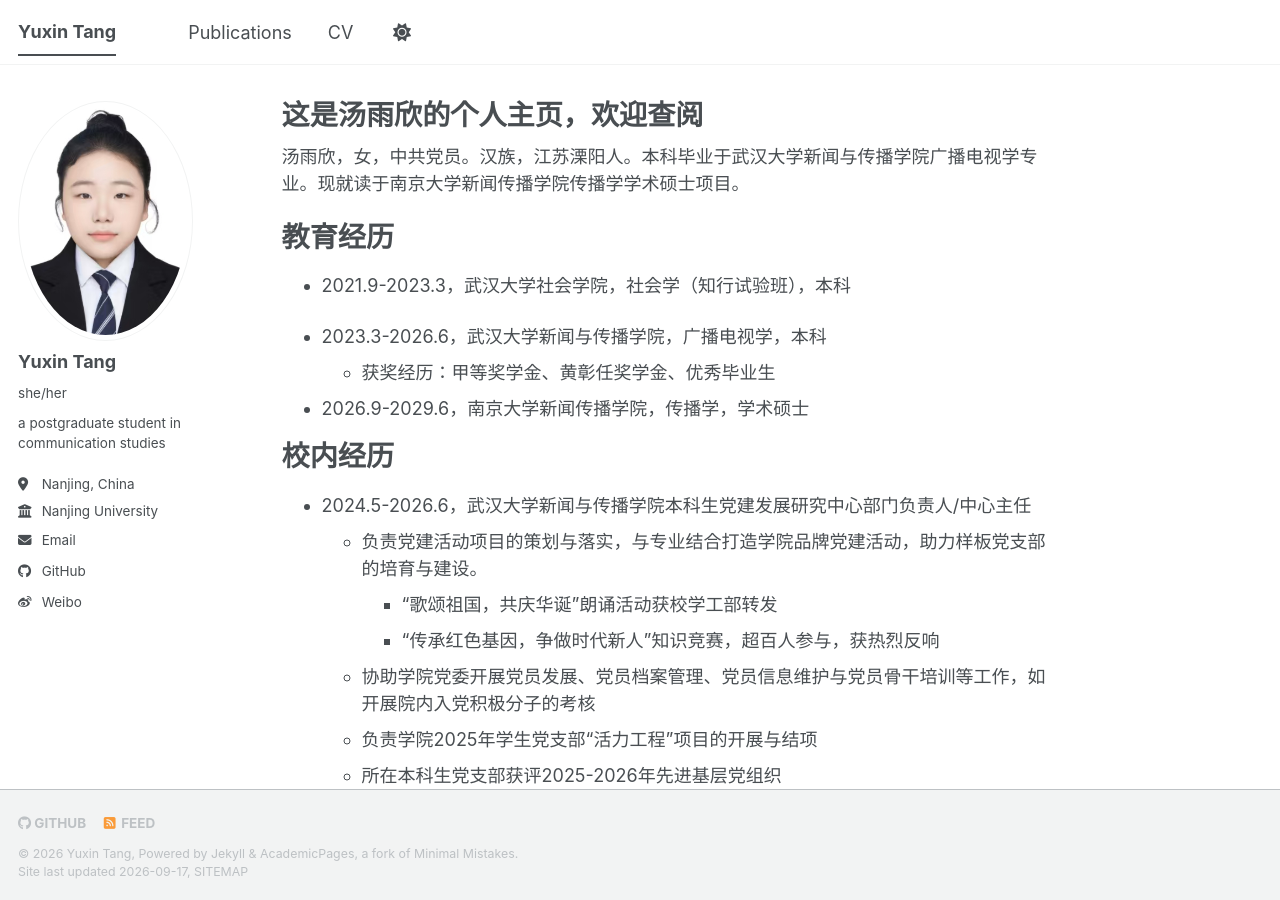
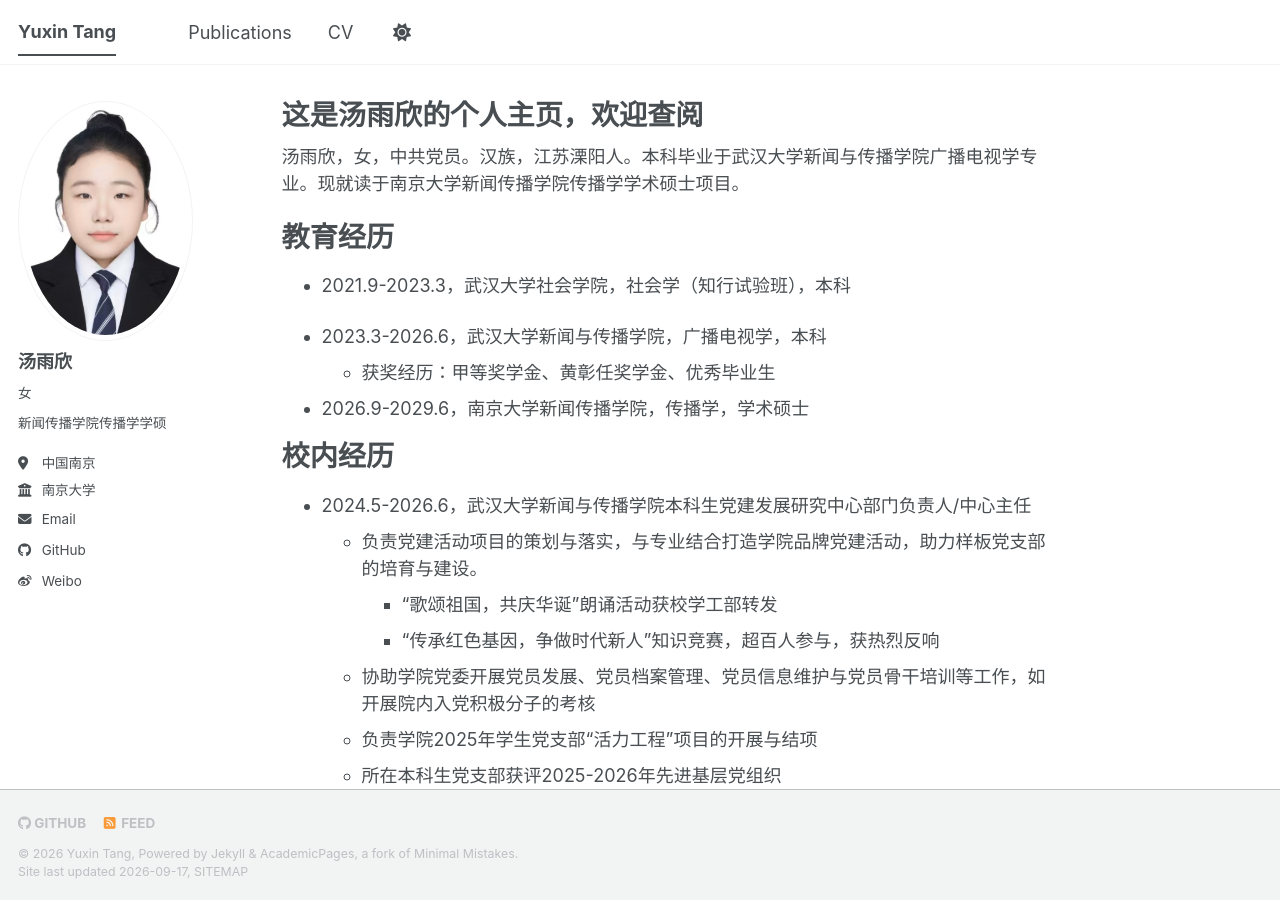
Before and after one commit to Tangyuxin0721/Tangyuxin0721.github.io, a Jekyll site: the page built from _pages/about.md, in a window 1280 px wide and 900 px high. Built offline with Jekyll 4.4.1, drawn with Linux system fonts in a browser that asks for light colours; a style sheet for code colours, icons or effects is not loaded.

Commit message:
Translate site locale and author details to Chinese
Updated locale and author information to Chinese.

```diff
--- a/_config.yml
+++ b/_config.yml
@@ -7,7 +7,7 @@
 # server process.
 
 # Basic Site Settings
-locale                   : "China"
+locale                   : "中国"
 site_theme               : "default" # The available themes options are "default", "air", "sunrise", "mint", "dirt" and "contrast"
 title                    : "Yuxin Tang"
 title_separator          : "-"
@@ -24,11 +24,11 @@ repository               : "Tangyuxin0721/Tangyuxin0721.github.io"
 author:
   # Biographic information
   avatar           : "一寸证件照.jpg"
-  name             : "Yuxin Tang"
-  pronouns         :  "she/her"
-  bio              : "a postgraduate student in communication studies"
-  location         : "Nanjing, China"
-  employer         : "Nanjing University"
+  name             : "汤雨欣"
+  pronouns         :  "女"
+  bio              : "新闻传播学院传播学学硕"
+  location         : "中国南京"
+  employer         : "南京大学"
   uri              :
   email            : "357300481@qq.com"
 
```
